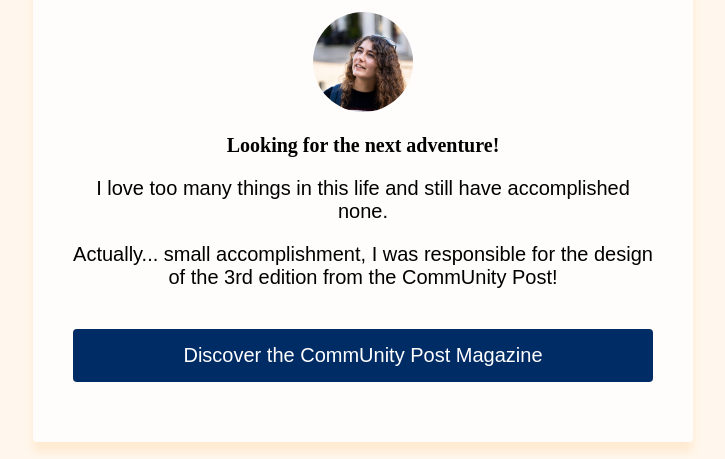
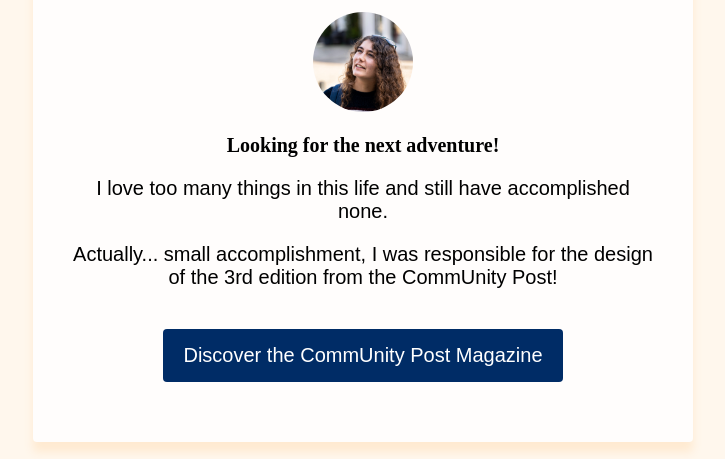
Before and after one commit to arieivs/profile, a plain HTML site: page index.html in a window 1280 px wide. Shown: the part 143-602 px from the top of the page, without its empty margins (277-1002 px from the left). Drawn offline with Linux system fonts and the light colour scheme; a web font is replaced by a local one.

Commit message:
inline block

```diff
--- a/index.html
+++ b/index.html
@@ -16,7 +16,7 @@
       <h2>Looking for the next adventure!</h2>
       <p>I love too many things in this life and still have accomplished none.</p>
       <p class="last">Actually... small accomplishment, I was responsible for the design of the 3rd edition from the CommUnity Post!</p>
-      <div class="btn-blue"><a href="https://community.innoenergy.com/page/magazine" target="_blank">Discover the CommUnity Post Magazine</a></div>
+      <a class="btn-blue" href="https://community.innoenergy.com/page/magazine" target="_blank">Discover the CommUnity Post Magazine</a>
     </div>
     <div class="box" id="follow">
       <h2>Follow me (if you insist...)</h2>
--- a/style.css
+++ b/style.css
@@ -54,13 +54,12 @@ a:hover {
   background-color: rgb(0, 44, 102);
   padding: 15px 20px;
   border-radius: 4px;
+  display: inline-block;
+  color: white;
 }
 
 .btn-blue:hover {
   background-color: rgb(0, 77, 178);
-}
-
-.btn-blue a {
   color: white;
 }
 
```
